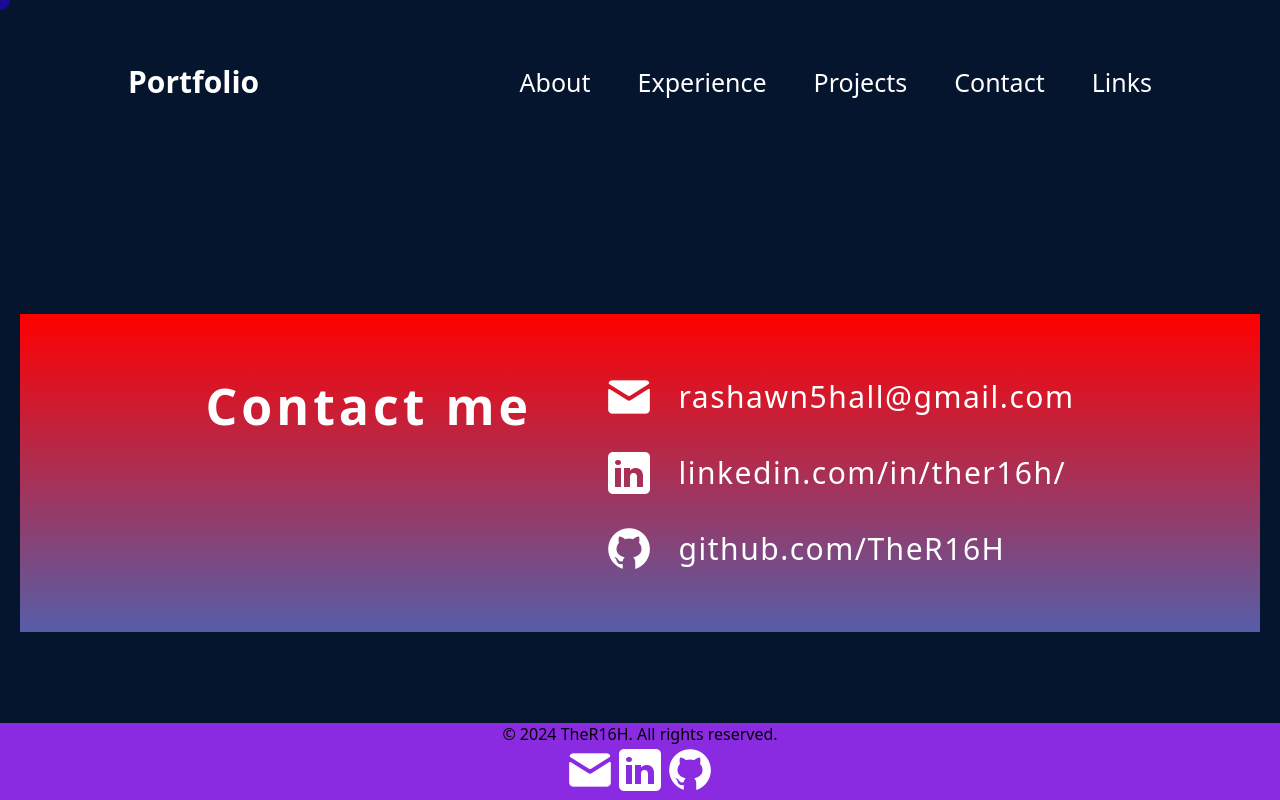
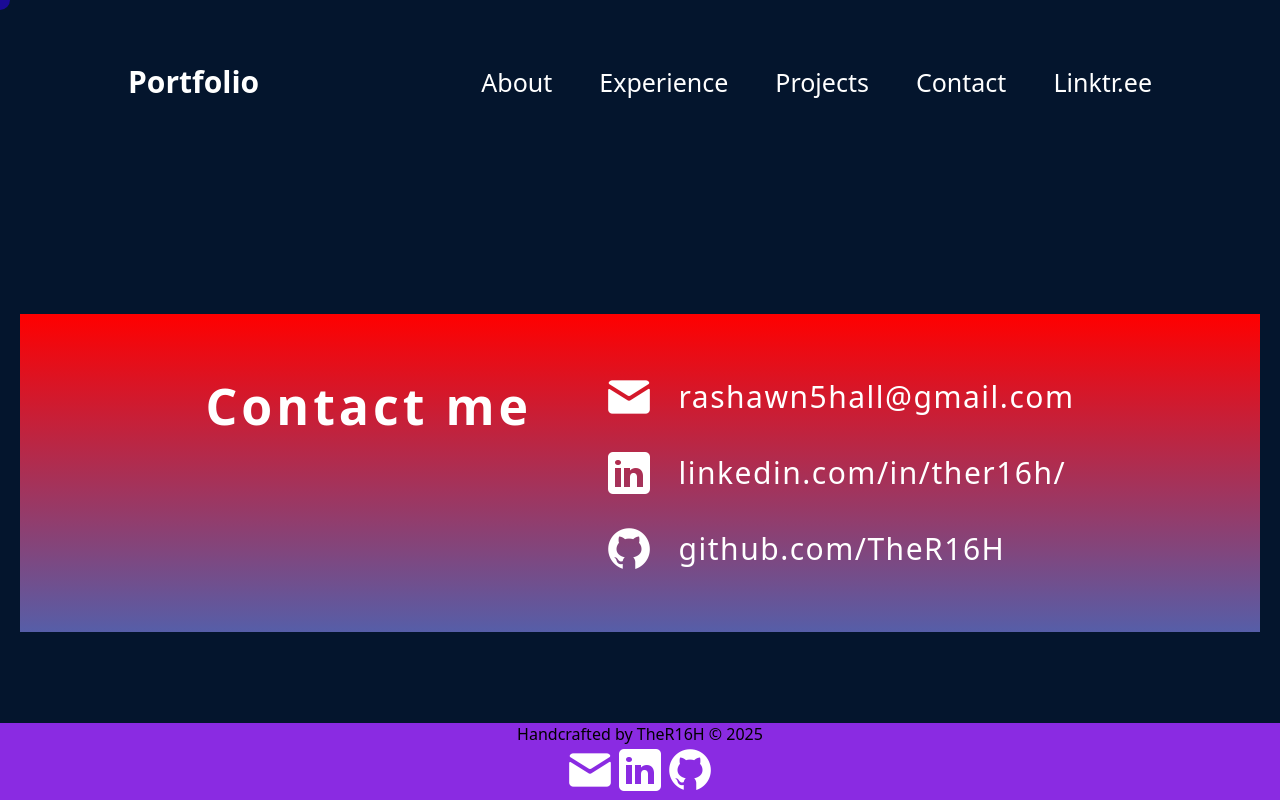
Before and after one commit to TheR16H/folio, a React (Vite) app: page /contact in a window 1280 px wide. Built offline with nearby package versions, Linux system fonts and the light colour scheme.

Commit message:
updated some infosssssssssssssssssssss

```diff
--- a/src/components/Headernav/headernav.jsx
+++ b/src/components/Headernav/headernav.jsx
@@ -34,7 +34,7 @@ export const Headernav = () => {
             <Link to="/contact">Contact</Link> {/* Use Link instead of a */}
           </li>
           <li>
-          <a href="https://linktr.ee/ther16links">Links</a>
+          <a href="https://linktr.ee/ther16links">Linktr.ee</a>
           </li>
           {/* <li>
           <a href="link">Resume</a>
--- a/src/components/footer/footer.jsx
+++ b/src/components/footer/footer.jsx
@@ -6,7 +6,7 @@ const Footer = () => {
     return (
         <footer className={styles.footer}> {/* remember to Add a class for styling */}
            <div className={styles.footerContent}>
-                  <p>© 2024 TheR16H. All rights reserved.</p>
+                  <p>Handcrafted by TheR16H © 2025 </p>
                 <div className={styles.footerImages}>
                 <a href="rashawn5hall@gmail.com" target="_blank" rel="noopener noreferrer">
                         <img src={getImageUrl("contact/emailIcon.png")} alt="Email icon" />
```
